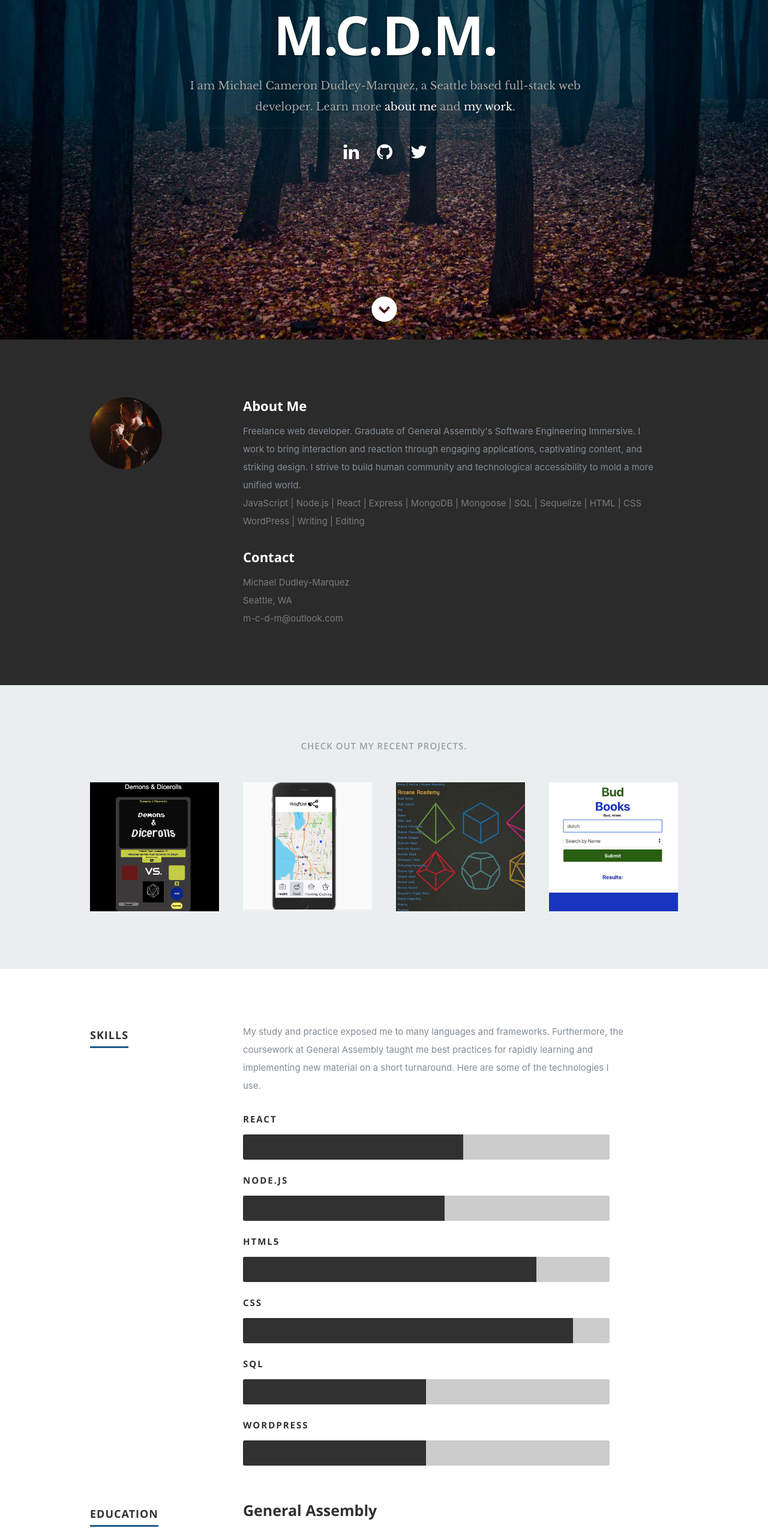
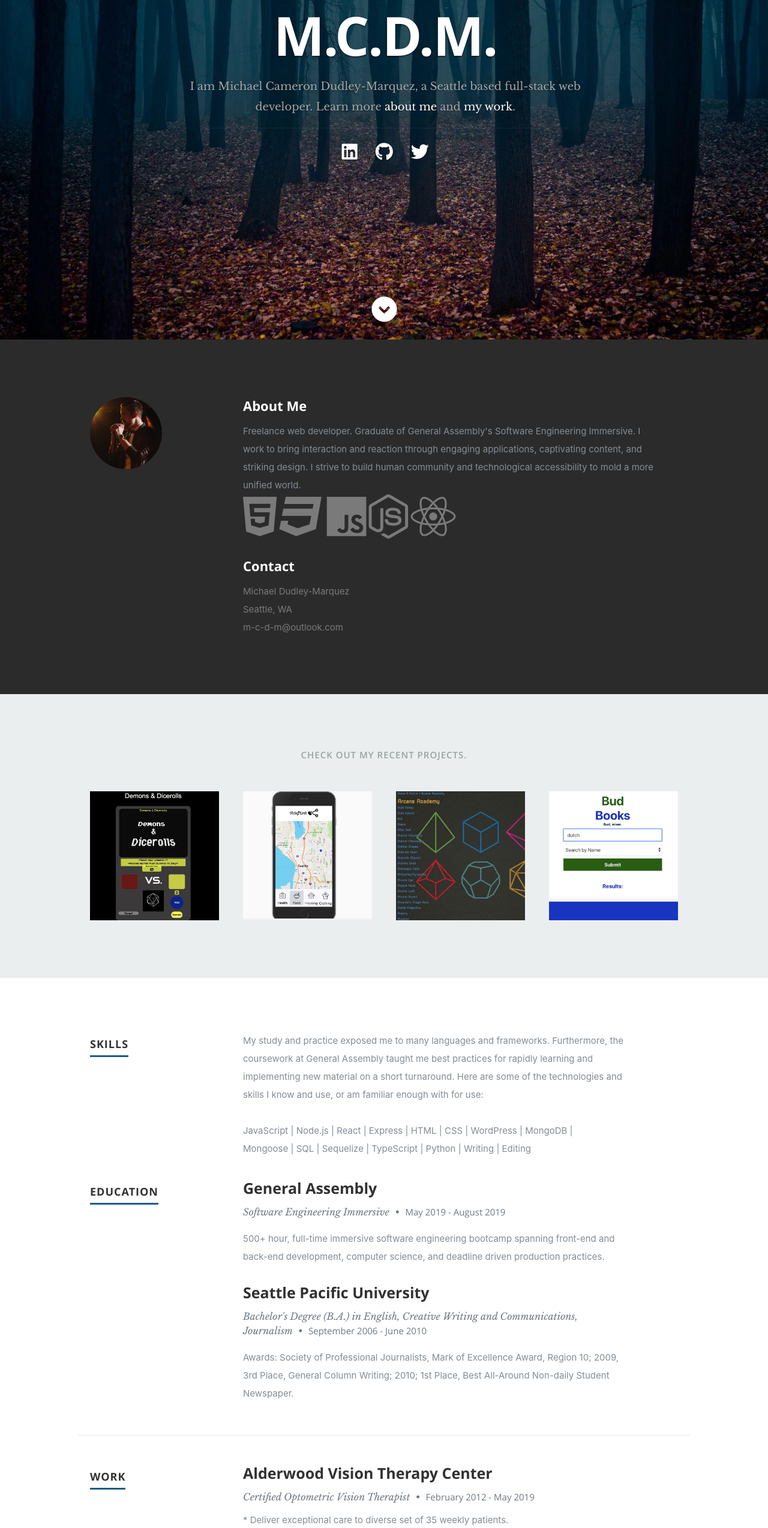
Before and after one commit to mcdudley87/portfolio-site, a React (Create React App) app: page / in a window 1280 px wide. Shown: the part 234-2781 px from the top of the page at 60% size. Built offline with nearby package versions, Linux system fonts and the light colour scheme.

Commit message:
sharpened

```diff
--- a/public/index.html
+++ b/public/index.html
@@ -6,6 +6,8 @@
     <link rel="stylesheet" href="%PUBLIC_URL%/css/layout.css">
     <link rel="stylesheet" href="%PUBLIC_URL%/css/media-queries.css">
     <link rel="stylesheet" href="%PUBLIC_URL%/css/magnific-popup.css">
+    <script src="https://kit.fontawesome.com/52ec8cd113.js"></script>
+
 
     <script src="%PUBLIC_URL%/js/modernizr.js"></script>
       <title>MCDM Portfolio</title>
--- a/src/components/about/about.jsx
+++ b/src/components/about/about.jsx
@@ -16,10 +16,13 @@ export default class about extends Component {
               I work to bring interaction and reaction through engaging applications, captivating content,
               and striking design. I strive to build human community and technological accessibility to mold a
               more unified world.
-              <p className="tech-skills">
-                  <span>JavaScript | Node.js | React | Express | MongoDB | Mongoose | SQL | Sequelize | HTML | CSS</span><br />
-                  <span>WordPress | Writing | Editing </span><br />
-                </p>
+                <p className="tech-icons">
+                <i class="fab fa-html5 fa-5x"></i> {' '}
+                <i class="fab fa-css3 fa-5x"></i> {' '}
+                <i class="fab fa-js fa-5x"></i> {' '}
+                <i class="fab fa-node-js fa-5x"></i> {' '}
+                <i class="fab fa-react fa-5x"></i>
+              </p>
             </div>
             <div className="row">
               <div className="columns contact-details">
--- a/src/components/header/header.jsx
+++ b/src/components/header/header.jsx
@@ -26,9 +26,9 @@ export default class header extends Component {
 							</h3>
 							<hr />
 							<ul className="social">
-								<li><a href="https://www.linkedin.com/in/m-c-d-m/"><i className="fa fa-linkedin" /></a></li>
-								<li><a href="https://github.com/mcdudley87"><i className="fa fa-github" /></a></li>
-								<li><a href="https://twitter.com/M_C_D_M"><i className="fa fa-twitter" /></a></li>
+								<li><a href="https://www.linkedin.com/in/m-c-d-m/"><i className="fab fa-linkedin" /></a></li>
+								<li><a href="https://github.com/mcdudley87"><i className="fab fa-github" /></a></li>
+								<li><a href="https://twitter.com/M_C_D_M"><i className="fab fa-twitter" /></a></li>
 							</ul>
 						</div>
 					</div>
--- a/src/components/portfolio/portfolio.jsx
+++ b/src/components/portfolio/portfolio.jsx
@@ -78,10 +78,9 @@ export default class portfolio extends Component {
             <div className="description-box">
               <h4>Demons & Dicerolls</h4>
               <p>Front-end broswer game using a random number generator to roll the dice and defeat the demons.</p>
-              <span className="categories"><i className="fa fa-tag" />Branding, Webdesign</span>
             </div>
             <div className="link-box">
-              <a href="#">Details</a>
+              <a href="https://github.com/mcdudley87/project1">View GitHub Repo</a>
               <a className="popup-modal-dismiss">Close</a>
             </div>
           </div>{/* modal-01 End */}
@@ -91,10 +90,9 @@ export default class portfolio extends Component {
             <div className="description-box">
               <h4>ReliefLink</h4>
               <p>App designed and made in 36 hours for General Assembly Hackathon.</p>
-              <span className="categories"><i className="fa fa-tag" />Branding, Web Development</span>
             </div>
             <div className="link-box">
-              <a href="#">Details</a>
+              <a href="https://github.com/mcdudley87/hackathon-app">View GitHub Repo</a>
               <a className="popup-modal-dismiss">Close</a>
             </div>
           </div>{/* modal-02 End */}
@@ -104,10 +102,10 @@ export default class portfolio extends Component {
             <div className="description-box">
               <h4>Arcademy</h4>
               <p>Full-stack web app for creating and managing Dungeons & Dragons spellbooks by user and character.</p>
-              <span className="categories"><i className="fa fa-tag" />Branding</span>
             </div>
             <div className="link-box">
               <a href="https://frozen-wildwood-55202.herokuapp.com/">Launch</a>
+              <a href="https://github.com/mcdudley87/project2">View GitHub Repo</a>
               <a className="popup-modal-dismiss">Close</a>
             </div>
           </div>{/* modal-03 End */}
@@ -117,10 +115,10 @@ export default class portfolio extends Component {
             <div className="description-box">
               <h4>Bud Books</h4>
               <p>Full-stack web app mapping through cannabis strains API to give user information on effects, flavors, and strains.</p>
-              <span className="categories"><i className="fa fa-tag" />Photography</span>
             </div>
             <div className="link-box">
-              <a href="#">Details</a>
+              {/* <a href="https://safe-inlet-53846.herokuapp.com/">Launch</a> */}
+              <a href="https://github.com/mcdudley87/proj4-budwiser">View GitHub Repo</a>
               <a className="popup-modal-dismiss">Close</a>
             </div>
           </div>{/* modal-04 End */}
--- a/src/components/resume/resume.jsx
+++ b/src/components/resume/resume.jsx
@@ -14,16 +14,17 @@ export default class resume extends Component {
           <div className="nine columns main-col">
             <p>My study and practice exposed me to many languages and frameworks. Furthermore, the coursework at
               General Assembly taught me best practices for rapidly learning and implementing new material on a
-              short turnaround. Here are some of the technologies I use.
+              short turnaround. Here are some of the technologies and skills I know and use, or am familiar enough with for use:
             </p>
             <div className="bars">
+              <p className="tech-skills">
+                    JavaScript | Node.js | React | Express | HTML | CSS | WordPress |  MongoDB | Mongoose | SQL | Sequelize |
+                    TypeScript | Python | Writing | Editing
+              </p>
               <ul className="skills">
-                <li><span className="bar-expand photoshop" /><em>React</em></li>
-                <li><span className="bar-expand illustrator" /><em>Node.js</em></li>
-                <li><span className="bar-expand html5" /><em>HTML5</em></li>
-                <li><span className="bar-expand css" /><em>CSS</em></li>
-                <li><span className="bar-expand jquery" /><em>SQL</em></li>
-                <li><span className="bar-expand wordpress" /><em>Wordpress</em></li>
+                {/* <li><span className="bar-expand html5" /><em></em></li>
+                <li><span className="bar-expand css" /><em></em></li>
+                <li><span className="bar-expand jquery" /><em></em></li> */}
               </ul>
             </div>{/* end skill-bars */}
           </div> {/* main-col end */}
@@ -40,7 +41,7 @@ export default class resume extends Component {
                 <h3>General Assembly</h3>
                 <p className="info">Software Engineering Immersive <span>•</span> <em className="date">May 2019 - August 2019</em></p>
                 <p>
-                  5500+ hour, full-time immersive software engineering bootcamp spanning front-end and back-end development,
+                  500+ hour, full-time immersive software engineering bootcamp spanning front-end and back-end development,
                   computer science, and deadline driven production practices.
                 </p>
               </div>
```
